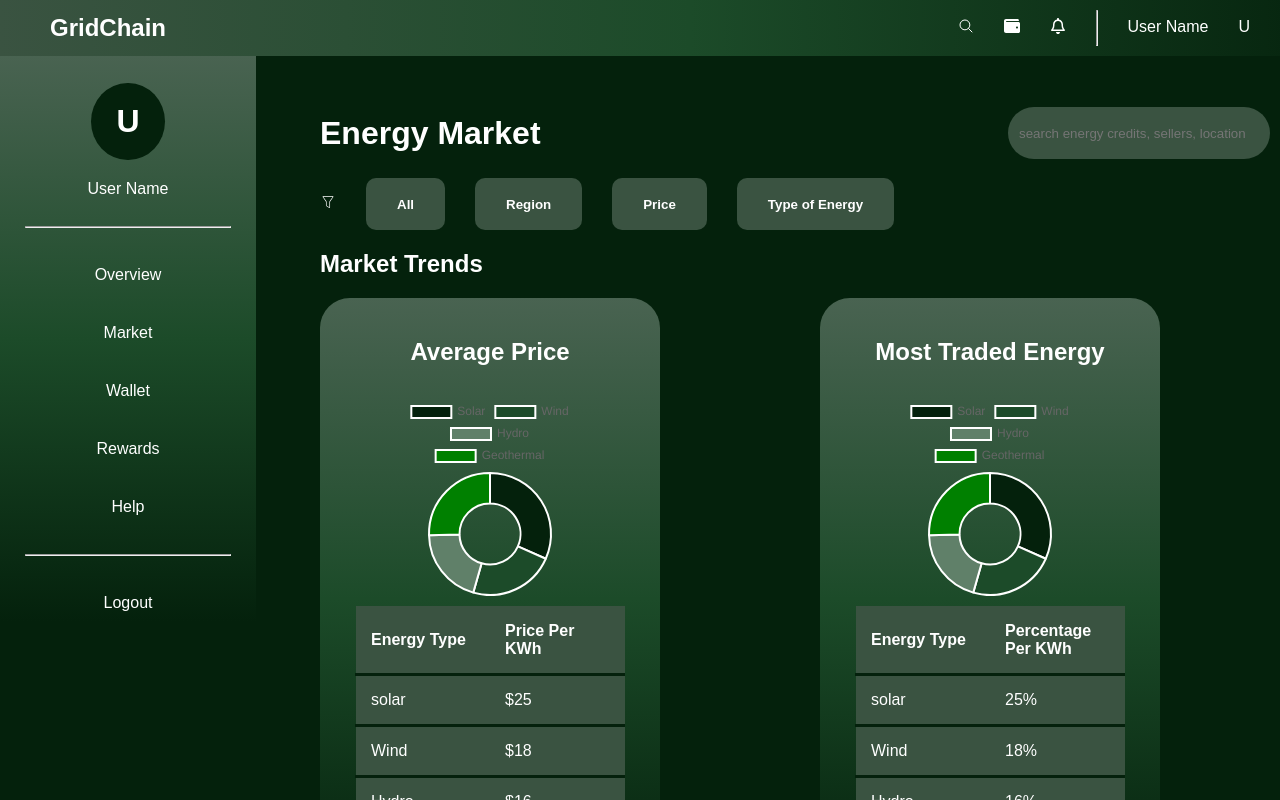
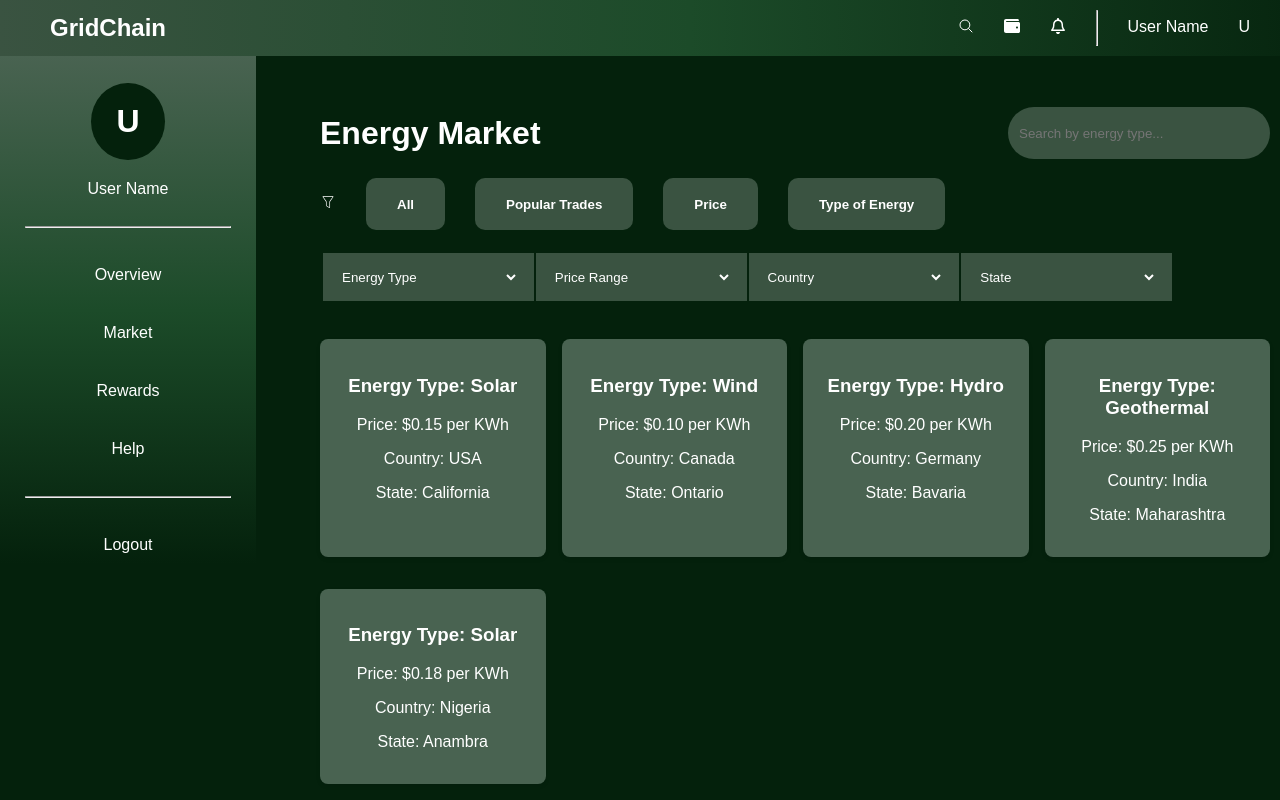
Before and after one commit to Stephan-Thomas/Gridchain, a React (Vite) app: page /market in a window 1280 px wide. Shown: the top 800 px of the page. Built offline with nearby package versions, Linux system fonts and the light colour scheme.

Commit message:
changes in market.tsx and other minor changes

```diff
--- a/src/components/Sidebar.tsx
+++ b/src/components/Sidebar.tsx
@@ -8,7 +8,6 @@ export function Sidebar() {
       <hr />
       <a href="/overview">Overview</a>
       <a href="/market">Market</a>
-      <a href="/wallet">Wallet</a>
       <a href="/rewards">Rewards</a>
       <a href="/help">Help</a>
       <hr />
--- a/src/pages/Market.tsx
+++ b/src/pages/Market.tsx
@@ -1,4 +1,3 @@
-// import React, { MouseEvent } from "react";
 import { Doughnut } from "react-chartjs-2";
 import {
   Chart as ChartJS,
@@ -16,7 +15,7 @@ import { Sidebar } from "../components/Sidebar";
 import styles from "../styles/market.module.css";
 import { doughnutData } from "../data/doughnut";
 import { CiFilter } from "react-icons/ci";
-// import { Modal } from "../components/Modal";
+import { useState } from "react";
 
 // Register chart.js components
 ChartJS.register(
@@ -31,6 +30,62 @@ ChartJS.register(
 );
 
 export function Market() {
+  const energyData = [
+    { id: 1, type: "Solar", price: 0.15, country: "USA", state: "California" },
+    { id: 2, type: "Wind", price: 0.1, country: "Canada", state: "Ontario" },
+    { id: 3, type: "Hydro", price: 0.2, country: "Germany", state: "Bavaria" },
+    {
+      id: 4,
+      type: "Geothermal",
+      price: 0.25,
+      country: "India",
+      state: "Maharashtra",
+    },
+    { id: 5, type: "Solar", price: 0.18, country: "Nigeria", state: "Anambra" },
+  ];
+
+  const [filters, setFilters] = useState({
+    search: "",
+    energyType: "All",
+    country: "All",
+    state: "All",
+    priceRange: "All",
+  });
+
+  const handleFilterChange = (key: string, value: string) => {
+    setFilters((prev) => ({ ...prev, [key]: value }));
+  };
+
+  const getPriceRange = (price: number) => {
+    if (price <= 0.1) return "0 ~ 0.1";
+    if (price > 0.1 && price <= 0.2) return "0.1 ~ 0.2";
+    if (price > 0.2 && price <= 0.3) return "0.2 ~ 0.3";
+    return "Above 0.3";
+  };
+
+  const filteredData = energyData.filter((item) => {
+    const matchesSearch =
+      filters.search === "" ||
+      item.type.toLowerCase().includes(filters.search.toLowerCase());
+    const matchesEnergyType =
+      filters.energyType === "All" || item.type === filters.energyType;
+    const matchesCountry =
+      filters.country === "All" || item.country === filters.country;
+    const matchesState =
+      filters.state === "All" || item.state === filters.state;
+    const matchesPriceRange =
+      filters.priceRange === "All" ||
+      getPriceRange(item.price) === filters.priceRange;
+
+    return (
+      matchesSearch &&
+      matchesEnergyType &&
+      matchesCountry &&
+      matchesState &&
+      matchesPriceRange
+    );
+  });
+
   return (
     <>
       <Topbar />
@@ -40,7 +95,9 @@ export function Market() {
           <h1>Energy Market</h1>
           <input
             type="text"
-            placeholder="search energy credits, sellers, location"
+            placeholder="Search by energy type..."
+            value={filters.search}
+            onChange={(e) => handleFilterChange("search", e.target.value)}
           />
         </span>
         <article className={styles.article1}>
@@ -48,21 +105,98 @@ export function Market() {
             <p>
               <CiFilter />
             </p>
-            <button>
-              All
-            </button>
-            <button>
-              Region
-            </button>
-            <button>
-              Price
-            </button>
-            <button>
-              Type of Energy
-            </button>
+            <button>All</button>
+            <button>Popular Trades</button>
+            <button>Price</button>
+            <button>Type of Energy</button>
           </span>
         </article>
         <article className={styles.article2}>
+          <div className={styles.filters}></div>
+          <table>
+            <tr>
+              <th>
+                <select
+                  name="energyType"
+                  id="energyType"
+                  value={filters.energyType}
+                  onChange={(e) =>
+                    handleFilterChange("energyType", e.target.value)
+                  }
+                >
+                  <option value="All">Energy Type</option>
+                  <option value="Solar">Solar</option>
+                  <option value="Wind">Wind</option>
+                  <option value="Hydro">Hydro</option>
+                  <option value="Geothermal">Geothermal</option>
+                </select>
+              </th>
+              <th>
+                <select
+                  name="priceRange"
+                  id="priceRange"
+                  value={filters.priceRange}
+                  onChange={(e) =>
+                    handleFilterChange("priceRange", e.target.value)
+                  }
+                >
+                  <option value="All">Price Range</option>
+                  <option value="0 ~ 0.1">$0 ~ $0.1</option>
+                  <option value="0.1 ~ 0.2">$0.1 ~ $0.2</option>
+                  <option value="0.2 ~ 0.3">$0.2 ~ $0.3</option>
+                  <option value="Above 0.3">Above $0.3</option>
+                </select>
+              </th>
+              <th>
+                <select
+                  name="country"
+                  id="country"
+                  value={filters.country}
+                  onChange={(e) =>
+                    handleFilterChange("country", e.target.value)
+                  }
+                >
+                  <option value="All">Country</option>
+                  <option value="USA">USA</option>
+                  <option value="Canada">Canada</option>
+                  <option value="Germany">Germany</option>
+                  <option value="India">India</option>
+                  <option value="Nigeria">Nigeria</option>
+                </select>
+              </th>
+              <th>
+                <select
+                  name="state"
+                  id="state"
+                  value={filters.state}
+                  onChange={(e) => handleFilterChange("state", e.target.value)}
+                >
+                  <option value="All">State</option>
+                  <option value="California">California</option>
+                  <option value="Ontario">Ontario</option>
+                  <option value="Bavaria">Bavaria</option>
+                  <option value="Maharashtra">Maharashtra</option>
+                  <option value="Anambra">Anambra</option>
+                </select>
+              </th>
+            </tr>
+          </table>
+          <div className={styles.results}>
+            {filteredData.length > 0 ? (
+              filteredData.map((item) => (
+                <div key={item.id} className={styles.card}>
+                  <h3>Energy Type: {item.type}</h3>
+                  <p>Price: ${item.price.toFixed(2)} per KWh</p>
+                  <p>Country: {item.country}</p>
+                  <p>State: {item.state}</p>
+                </div>
+              ))
+            ) : (
+              <p className={styles.noResults}>No Results Found</p>
+            )}
+          </div>
+        </article>
+        <article className={styles.article3}>
           <h2>Market Trends</h2>
           <span>
             <nav>
@@ -76,20 +210,20 @@ export function Market() {
                   <th>Price Per KWh</th>
                 </tr>
                 <tr>
-                  <td>solar</td>
-                  <td>$25</td>
+                  <td>Solar</td>
+                  <td>$0.15</td>
                 </tr>
                 <tr>
                   <td>Wind</td>
-                  <td>$18</td>
+                  <td>$0.10</td>
                 </tr>
                 <tr>
                   <td>Hydro</td>
-                  <td>$16</td>
+                  <td>$0.20</td>
                 </tr>
                 <tr>
                   <td>Geothermal</td>
-                  <td>$20</td>
+                  <td>$0.25</td>
                 </tr>
               </table>
             </nav>
@@ -104,7 +238,7 @@ export function Market() {
                   <th>Percentage Per KWh</th>
                 </tr>
                 <tr>
-                  <td>solar</td>
+                  <td>Solar</td>
                   <td>25%</td>
                 </tr>
                 <tr>
@@ -126,4 +260,4 @@ export function Market() {
       </section>
     </>
   );
-};
+}
--- a/src/pages/Reward.tsx
+++ b/src/pages/Reward.tsx
@@ -43,7 +43,7 @@ export function Reward() {
             <tr>
               <td>Complete first Purchase</td>
               <td>50 soon</td>
-              <td>complete</td>
+              <td>Complete</td>
             </tr>
             <tr>
               <td>Trade $2000 worth of energy</td>
@@ -68,17 +68,23 @@ export function Reward() {
             <tr>
               <td>10KWh Credits</td>
               <td>50 soon</td>
-              <td>Reedmem Now</td>
+              <td>
+                <button>Redeem Now</button>
+              </td>
             </tr>
             <tr>
               <td>Trade $2000 worth of energy</td>
               <td>100 soon</td>
-              <td>Reedmem Now</td>
+              <td>
+                <button>Redeem Now</button>
+              </td>
             </tr>
             <tr>
               <td>Exclusive Solar NFT</td>
               <td>150 soon</td>
-              <td>Reedmem Now</td>
+              <td>
+                <button>Redeem Now</button>
+              </td>
             </tr>
           </table>
         </article>
--- a/src/styles/market.module.css
+++ b/src/styles/market.module.css
@@ -61,17 +61,17 @@
     font-weight: bold;
 }
 
-.main .article2 span{
+.main .article3 span{
     display: flex;
     gap: 10rem;
 }
 
-.main .article2 span nav div{
+.main .article3 span nav div{
     width: 200px;
     height: 200px;
 }
 
-.main .article2 span nav{
+.main .article3 span nav{
     background: linear-gradient(180deg, #496351 0%, #1c4b29 50%, #04210c 100%);
     border-radius: 30px;
     padding: 20px;
@@ -87,18 +87,85 @@
     width: 90%;
     table-layout: fixed;
     border-radius: 30px;
+    border-collapse: separate;
+    border: 1px solid transparent;
+    margin-top: 20px;
+}
+
+.main .article2 th{
+    text-align: left;
+    border-bottom: 3px solid #04210c;
+    background-color: #3a5341;
+    padding: 15px;
+    text-align: center;
+}
+
+.main .article2 td{
+    padding: 15px;
+    text-align: left;
+    border-bottom: 3px solid #04210c;
+    background-color: #3a5341;
+}
+
+.main .article2 th select{
+    background-color: transparent;
+    border: none;
+    color: white;
+    outline: none;
+    width: 100%;
+}
+
+.main .article2 th select option{
+    background-color: #3a5341;
+    width: inherit;
+}
+
+.main .results{
+    display: grid;
+    grid-template-columns: repeat(auto-fill, minmax(200px, 1fr));
+    gap: 1rem;
+    margin-top: 1rem;
+}
+
+.main .article2 .filters{
+    display: flex;
+    justify-content: center;
+    gap: 1rem;
+    margin-bottom: 1rem;
+}
+
+.main .article2 .card{
+    margin-top: 1rem;
+    padding: 1rem;
+    border: 1px solid transparent;
+    border-radius: 8px;
+    background-color: #496351;
+    box-shadow: 0 2px 4px rgba(0, 0, 0, 0.1);
+    text-align: center;
+}
+
+.main .article2 .noResults{
+    text-align: center;
+    color: #999;
+    font-size: 1.2rem;
+}
+
+.main .article3 table{
+    width: 90%;
+    table-layout: fixed;
+    border-radius: 30px;
     border-collapse: collapse;
     border: 1px solid transparent;
 }
 
-.main .article2 table th{
+.main .article3 table th{
     text-align: left;
     border-bottom: 3px solid #04210c;
     background-color: #3a5341;
     padding: 15px;
 }
 
-.main .article2 table td{
+.main .article3 table td{
     padding: 15px;
     text-align: left;
     border-bottom: 3px solid #04210c;
```
